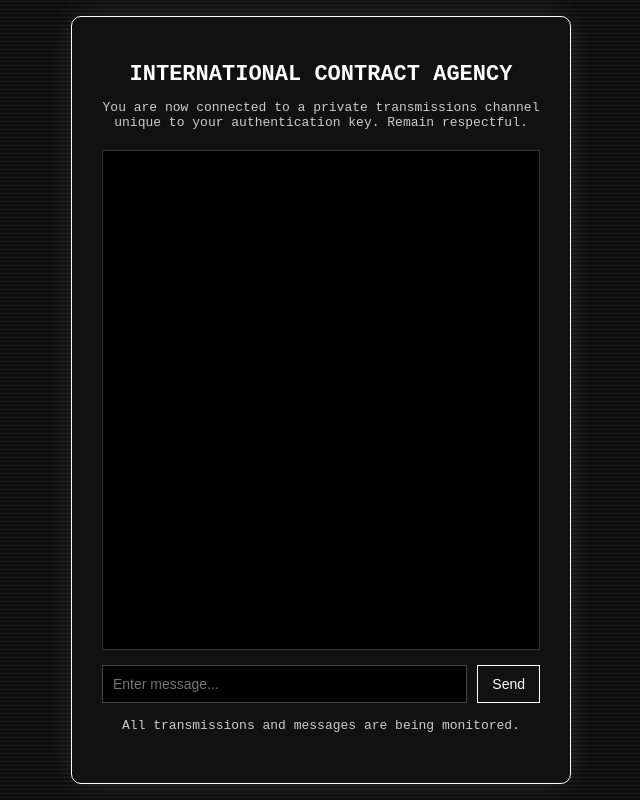
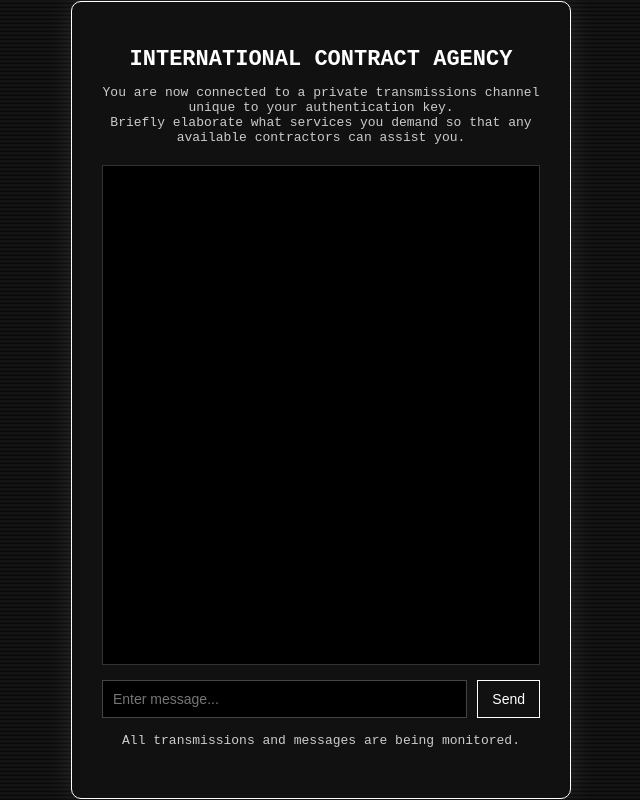
Before and after one commit to 1247E/icadatabaseofficial, a website: page public/chat.html in a window 1280 px wide. Shown: the whole page, without its empty margins (319-959 px from the left). Drawn offline with nearby package versions, Linux system fonts and the light colour scheme; no server answers.

Commit message:
Update chat.html

```diff
--- a/public/chat.html
+++ b/public/chat.html
@@ -130,7 +130,7 @@
 <body>
   <div class="terminal-box">
     <h1>International Contract Agency</h1>
-    <p>You are now connected to a private transmissions channel unique to your authentication key. Remain respectful.</p>
+    <p>You are now connected to a private transmissions channel unique to your authentication key.<br>Briefly elaborate what services you demand so that any available contractors can assist you.</p>
 
     <ul id="messages"></ul>
 
```
